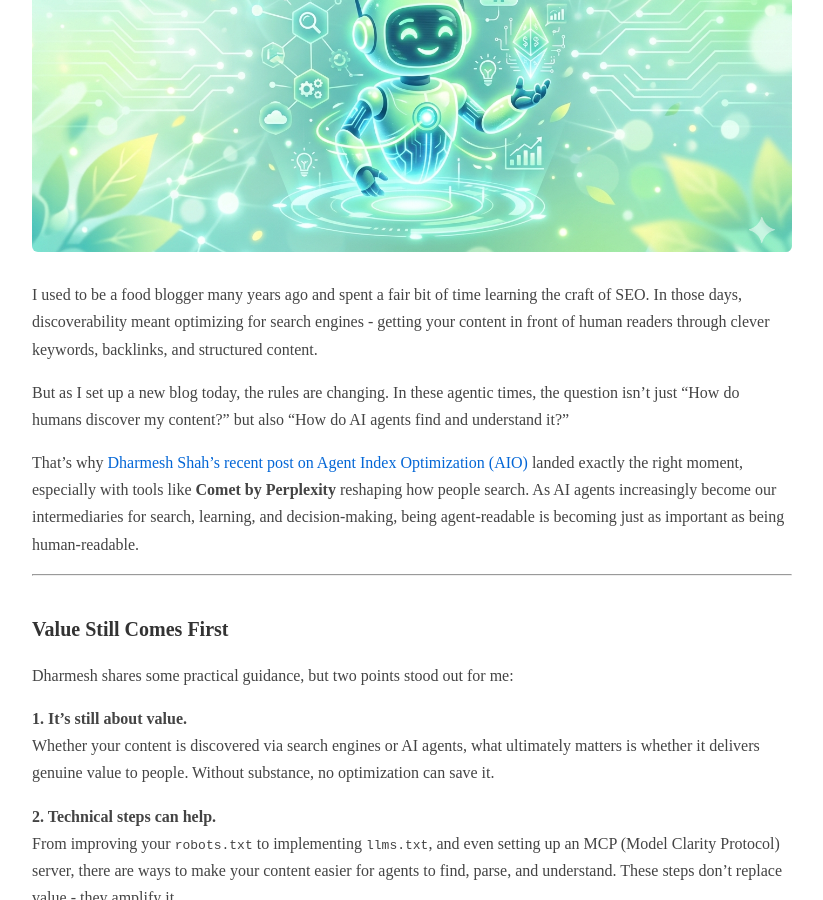
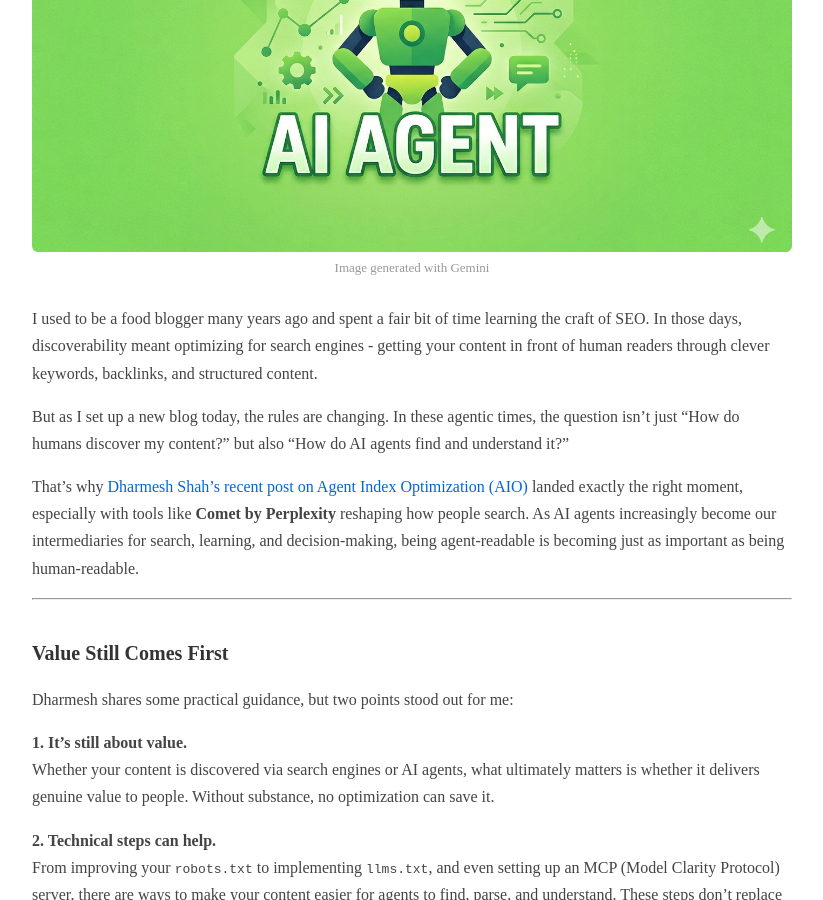
Before and after one commit to prabhamarkandan/prabhamarkandan.github.io, a Jekyll site: the page built from _posts/2025-08-02-being-seen-in-an-agent-driven-web-from-seo-to-agent-index-optimization.md, in a window 1280 px wide and 900 px high, scrolled down 353 px. Shown: the whole window, without its empty margins (228-1051 px from the left). Built offline with Jekyll 4.4.1, drawn with Linux system fonts in a browser that asks for light colours.

Commit message:
Content: update agent web image and add Gemini caption

```diff
--- a/_posts/2025-08-02-being-seen-in-an-agent-driven-web-from-seo-to-agent-index-optimization.md
+++ b/_posts/2025-08-02-being-seen-in-an-agent-driven-web-from-seo-to-agent-index-optimization.md
@@ -4,6 +4,7 @@ title: "Being Seen in an Agent-Driven Web: From SEO to Agent Index Optimization"
 date: 2025-08-02
 categories: engineering leadership ai
 image: /images/agent-web.png
+image_caption: "Image generated with Gemini"
 ---
 
 I used to be a food blogger many years ago and spent a fair bit of time learning the craft of SEO. In those days, discoverability meant optimizing for search engines - getting your content in front of human readers through clever keywords, backlinks, and structured content.
```
Also changed, not shown: images/agent-web.png.
